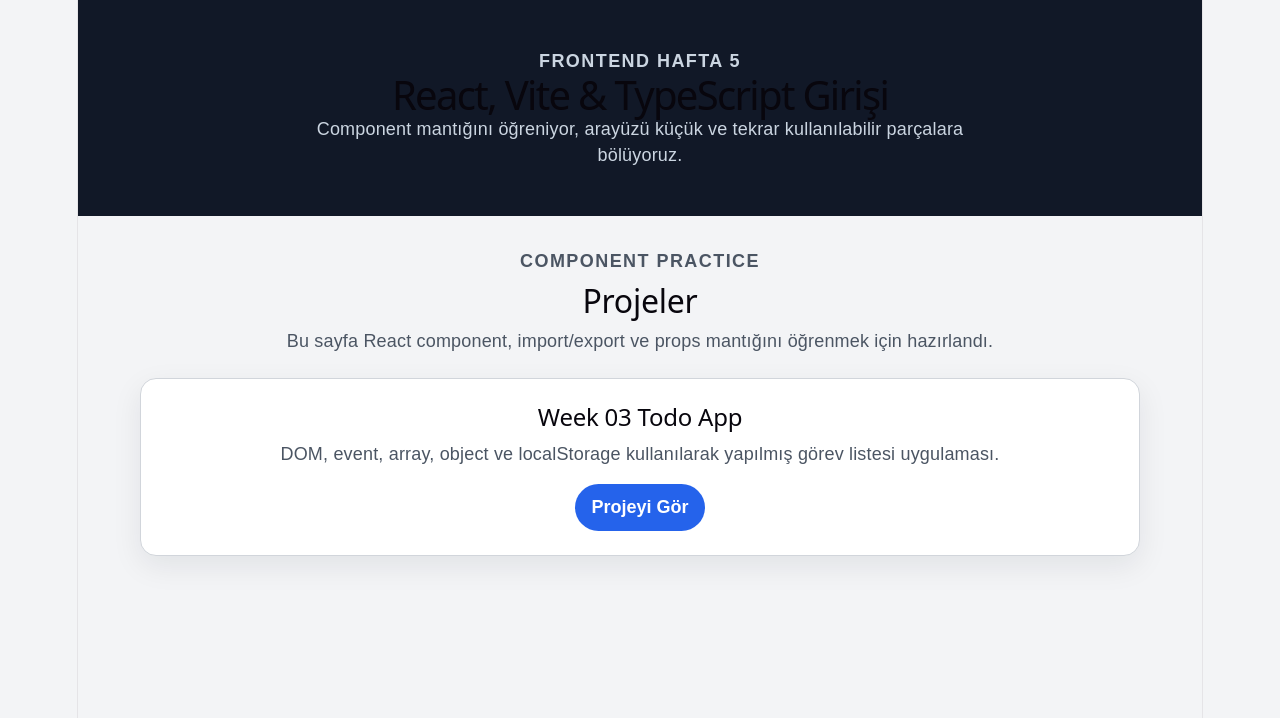
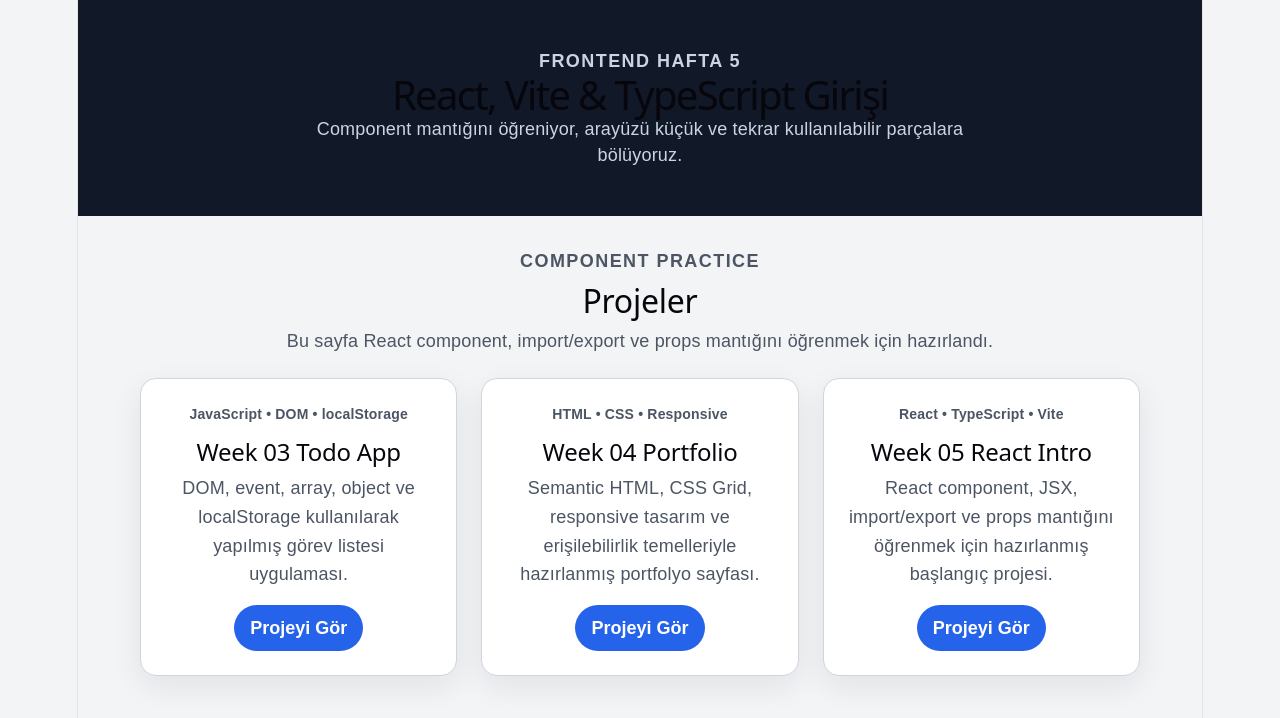
Before and after one commit to emirseren100/react-typescript-week-05-06, a React (Vite) app: page / in a window 1280 px wide. Shown: the top 718 px of the page. Built offline with nearby package versions, Linux system fonts and the light colour scheme.

Commit message:
make project cards dynamic with props

```diff
--- a/src/App.css
+++ b/src/App.css
@@ -91,3 +91,10 @@ body {
 .primary-button:hover {
   background-color: #1d4ed8;
 }
+
+.card-tech {
+  margin: 0 0 12px;
+  color: #2563eb;
+  font-size: 14px;
+  font-weight: 700;
+}
--- a/src/App.tsx
+++ b/src/App.tsx
@@ -1,6 +1,27 @@
 import Header from "./components/Header";
 import Card from "./components/Card";
 import "./App.css";
+
+const projects = [
+  {
+    title: "Week 03 Todo App",
+    description:
+      "DOM, event, array, object ve localStorage kullanılarak yapılmış görev listesi uygulaması.",
+    tech: "JavaScript • DOM • localStorage",
+  },
+  {
+    title: "Week 04 Portfolio",
+    description:
+      "Semantic HTML, CSS Grid, responsive tasarım ve erişilebilirlik temelleriyle hazırlanmış portfolyo sayfası.",
+    tech: "HTML • CSS • Responsive",
+  },
+  {
+    title: "Week 05 React Intro",
+    description:
+      "React component, JSX, import/export ve props mantığını öğrenmek için hazırlanmış başlangıç projesi.",
+    tech: "React • TypeScript • Vite",
+  },
+];
 
 function App() {
   return (
@@ -18,7 +39,14 @@ function App() {
         </section>
 
         <section className="project-list">
-          <Card />
+          {projects.map((project) => (
+            <Card
+              key={project.title}
+              title={project.title}
+              description={project.description}
+              tech={project.tech}
+            />
+          ))}
         </section>
       </main>
     </>
--- a/src/components/Button.tsx
+++ b/src/components/Button.tsx
@@ -1,5 +1,9 @@
-function Button() {
-  return <button className="primary-button">Projeyi Gör</button>;
+type ButtonProps = {
+  label: string;
+};
+
+function Button({ label }: ButtonProps) {
+  return <button className="primary-button">{label}</button>;
 }
 
 export default Button;
--- a/src/components/Card.tsx
+++ b/src/components/Card.tsx
@@ -1,14 +1,18 @@
 import Button from "./Button";
 
-function Card() {
+type CardProps = {
+  title: string;
+  description: string;
+  tech: string;
+};
+
+function Card({ title, description, tech }: CardProps) {
   return (
     <article className="project-card">
-      <h2>Week 03 Todo App</h2>
-      <p>
-        DOM, event, array, object ve localStorage kullanılarak yapılmış görev
-        listesi uygulaması.
-      </p>
-      <Button />
+      <p className="card-tech">{tech}</p>
+      <h2>{title}</h2>
+      <p>{description}</p>
+      <Button label="Projeyi Gör" />
     </article>
   );
 }
```
